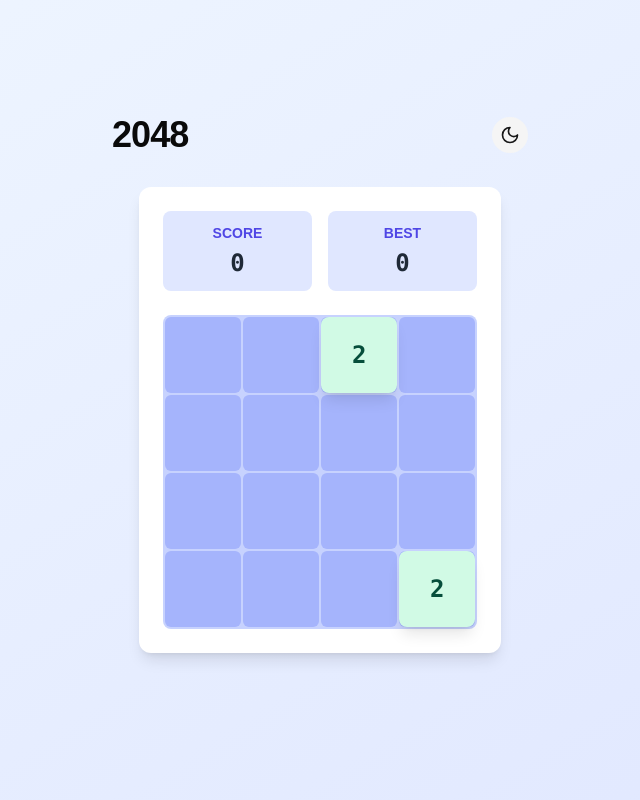
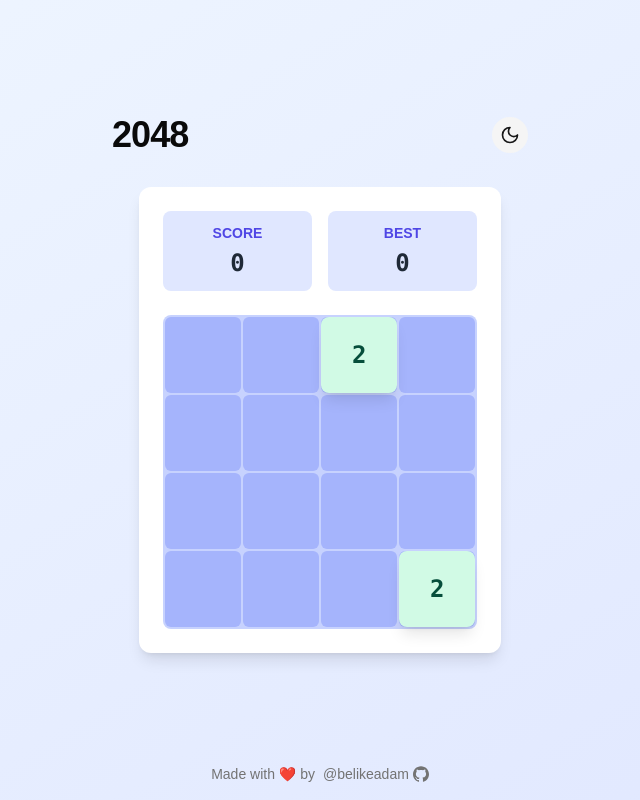
Before and after one commit to belikeadam/2048-react-game, a Next.js app: page / in a window 1280 px wide. Shown: the whole page, without its empty margins (320-960 px from the left). Built offline with nearby package versions, Linux system fonts and the light colour scheme.

Commit message:
Fixed Errors
1.Removed the initialGrid and grid state since the game state is already managed by useGame hook
2.Removed the unnecessary state initialization code that was causing the error
3.Kept the core game logic in the useGame hook

```diff
--- a/src/components/Game.tsx
+++ b/src/components/Game.tsx
@@ -1,4 +1,4 @@
-"use client"
+'use client'
 
 import { useEffect, useRef, useState } from "react"
 import { motion, AnimatePresence } from "framer-motion"
@@ -11,27 +11,31 @@
 const SWIPE_THRESHOLD = 50 // Minimum swipe distance
 const SWIPE_ANGLE_THRESHOLD = 30 // Maximum angle deviation for swipe direction
 
-export default function Game() {
+const Game = () => {
   const { board, score, bestScore, move, isGameOver, resetGame, mergedTiles } = useGame()
   const touchStartRef = useRef<{ x: number; y: number } | null>(null)
   const isProcessingTouch = useRef(false)
   const touchDebounceTime = 100 // ms
-  const [isDarkMode, setIsDarkMode] = useState(() => {
-    if (typeof window !== 'undefined') {
-      const saved = localStorage.getItem('darkMode')
-      return saved ? JSON.parse(saved) : window.matchMedia('(prefers-color-scheme: dark)').matches
-    }
-    return false
-  })
+  const [isDarkMode, setIsDarkMode] = useState(false)
+  const [isMounted, setIsMounted] = useState(false)
 
   useEffect(() => {
-    localStorage.setItem('darkMode', JSON.stringify(isDarkMode))
-    if (isDarkMode) {
-      document.documentElement.classList.add('dark')
-    } else {
-      document.documentElement.classList.remove('dark')
+    setIsMounted(true)
+    const savedTheme = localStorage.getItem('darkMode')
+    const systemPrefersDark = window.matchMedia('(prefers-color-scheme: dark)').matches
+    setIsDarkMode(savedTheme ? JSON.parse(savedTheme) : systemPrefersDark)
+  }, [])
+
+  useEffect(() => {
+    if (isMounted) {
+      localStorage.setItem('darkMode', JSON.stringify(isDarkMode))
+      if (isDarkMode) {
+        document.documentElement.classList.add('dark')
+      } else {
+        document.documentElement.classList.remove('dark')
+      }
     }
-  }, [isDarkMode])
+  }, [isDarkMode, isMounted])
 
   useEffect(() => {
     const handleKeyDown = (e: KeyboardEvent) => {
@@ -140,7 +144,6 @@
           {isDarkMode ? <Sun size={20} /> : <Moon size={20} />}
         </button>
       </div>
-
       <div className="rounded-xl shadow-lg p-6 mb-8 bg-card text-card-foreground">
         <div className="grid grid-cols-2 gap-4 w-full max-w-md mb-6">
           <ScoreBox label="SCORE" value={score} isDark={isDarkMode} />
@@ -175,6 +178,29 @@
           </motion.div>
         )}
       </AnimatePresence>
+
+      <footer className="fixed bottom-4 text-sm text-muted-foreground flex items-center gap-2">
+        <span>Made with ❤️ by</span>
+        <a
+          href="https://github.com/belikeadam"
+          target="_blank"
+          rel="noopener noreferrer"
+          className="hover:text-foreground transition-colors flex items-center gap-1"
+        >
+          @belikeadam
+          <svg
+            viewBox="0 0 24 24"
+            height="16"
+            width="16"
+            className="inline"
+            fill="currentColor"
+          >
+            <path d="M12 .297c-6.63 0-12 5.373-12 12 0 5.303 3.438 9.8 8.205 11.385.6.113.82-.258.82-.577 0-.285-.01-1.04-.015-2.04-3.338.724-4.042-1.61-4.042-1.61C4.422 18.07 3.633 17.7 3.633 17.7c-1.087-.744.084-.729.084-.729 1.205.084 1.838 1.236 1.838 1.236 1.07 1.835 2.809 1.305 3.495.998.108-.776.417-1.305.76-1.605-2.665-.3-5.466-1.332-5.466-5.93 0-1.31.465-2.38 1.235-3.22-.135-.303-.54-1.523.105-3.176 0 0 1.005-.322 3.3 1.23.96-.267 1.98-.399 3-.405 1.02.006 2.04.138 3 .405 2.28-1.552 3.285-1.23 3.285-1.23.645 1.653.24 2.873.12 3.176.765.84 1.23 1.91 1.23 3.22 0 4.61-2.805 5.625-5.475 5.92.42.36.81 1.096.81 2.22 0 1.606-.015 2.896-.015 3.286 0 .315.21.69.825.57C20.565 22.092 24 17.592 24 12.297c0-6.627-5.373-12-12-12"/>
+          </svg>
+        </a>
+      </footer>
     </div>
   )
 }
+
+export default Game
```
